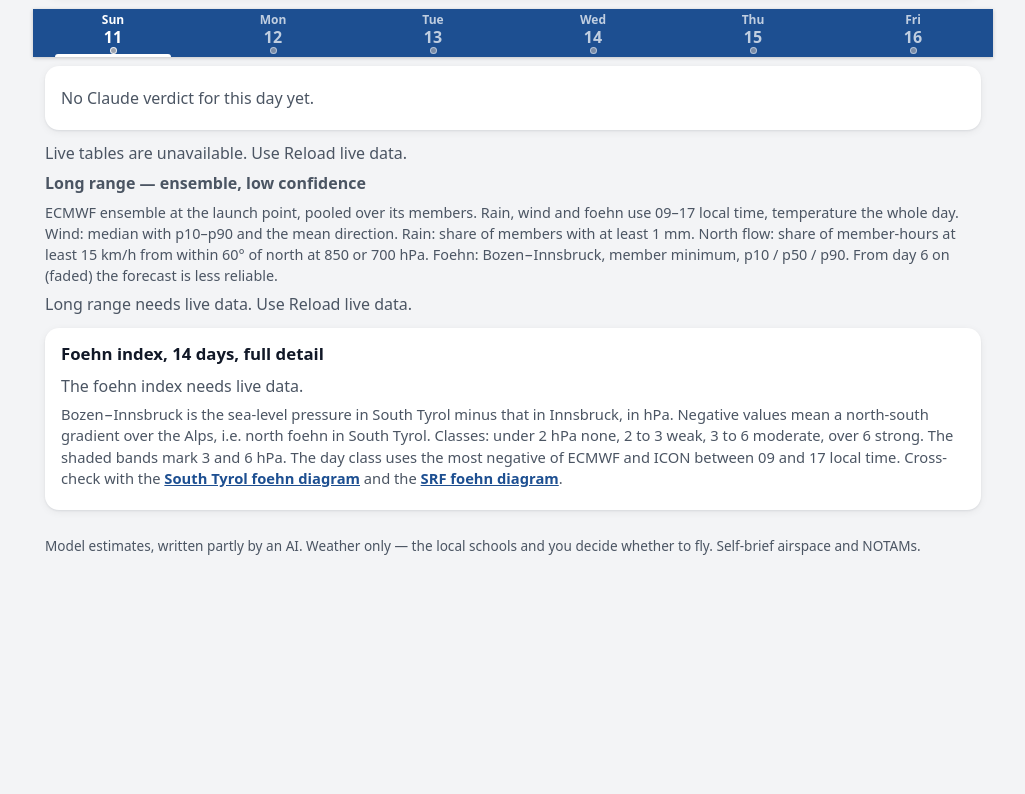
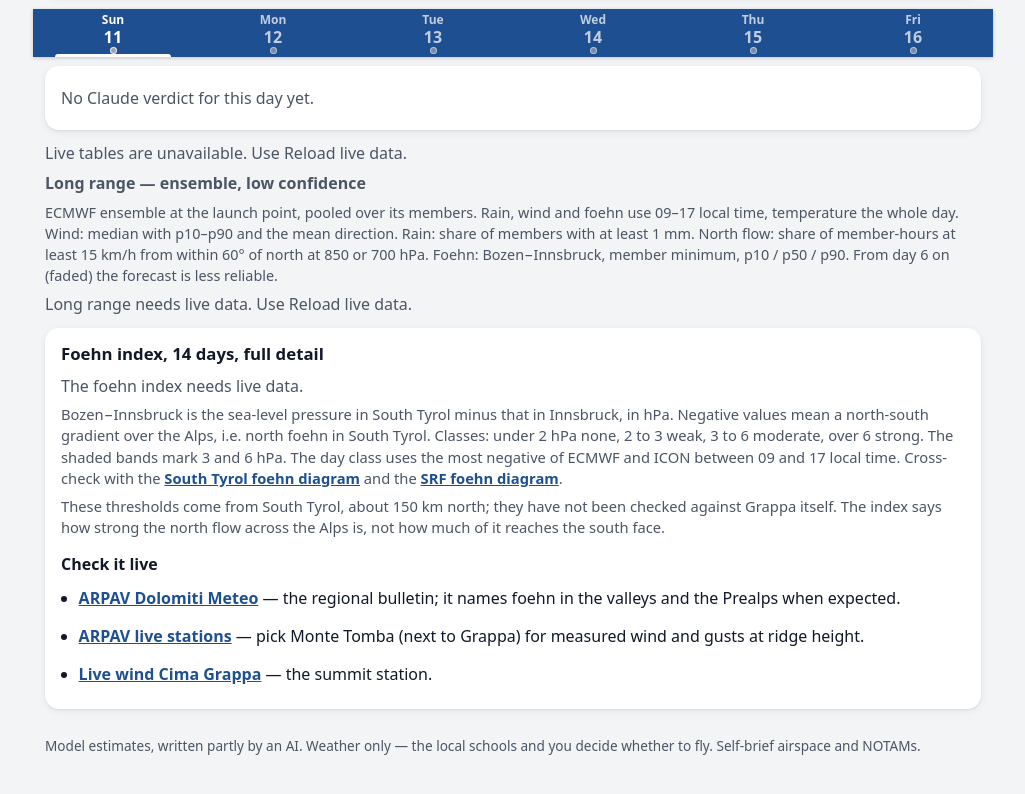
Before and after one commit to tfroidcoeur/bassano-forecast, a website: page index.html in a window 1280 px wide. Shown: the part 336-1130 px from the top of the page, without its empty margins (127-1152 px from the left). Before the commit the page ends 930 px from the top, so only its background shows below. Drawn offline with Linux system fonts and the light colour scheme; no server answers.

Commit message:
Foehn section: thresholds unverified for Grappa; live checks (ARPAV Dolomiti Meteo, ARPAV stations/Monte Tomba, Cima Grappa)

```diff
--- a/index.html
+++ b/index.html
@@ -81,6 +81,16 @@
         Cross-check with the <a href="https://wetter.provinz.bz.it/de/foehndiagramm" target="_blank" rel="noopener noreferrer">South Tyrol foehn diagram</a>
         and the <a href="https://www.srf.ch/meteo/surf-und-segelwetter/diagramme-foehn-und-bise" target="_blank" rel="noopener noreferrer">SRF foehn diagram</a>.
       </p>
+      <p class="explain">
+        These thresholds come from South Tyrol, about 150 km north; they have not been checked against Grappa itself. The index says how
+        strong the north flow across the Alps is, not how much of it reaches the south face.
+      </p>
+      <h3>Check it live</h3>
+      <ul class="check-live">
+        <li><a href="https://meteo.arpa.veneto.it/?page=DM" target="_blank" rel="noopener noreferrer">ARPAV Dolomiti Meteo</a> — the regional bulletin; it names foehn in the valleys and the Prealps when expected.</li>
+        <li><a href="https://www.arpa.veneto.it/dati-ambientali/dati-in-diretta/meteo-idro-nivo/variabili_meteo" target="_blank" rel="noopener noreferrer">ARPAV live stations</a> — pick Monte Tomba (next to Grappa) for measured wind and gusts at ridge height.</li>
+        <li><a href="https://www.windfinder.com/report/cima_grappa" target="_blank" rel="noopener noreferrer">Live wind Cima Grappa</a> — the summit station.</li>
+      </ul>
     </section>
   </main>
 
@@ -104,6 +114,8 @@
         <li><a href="https://wetter.provinz.bz.it/de/foehndiagramm" target="_blank" rel="noopener noreferrer">South Tyrol foehn diagram</a></li>
         <li><a href="https://www.srf.ch/meteo/surf-und-segelwetter/diagramme-foehn-und-bise" target="_blank" rel="noopener noreferrer">SRF foehn diagram</a></li>
         <li><a href="https://www.windfinder.com/report/cima_grappa" target="_blank" rel="noopener noreferrer">Live wind Cima Grappa (windfinder)</a></li>
+        <li><a href="https://www.arpa.veneto.it/dati-ambientali/dati-in-diretta/meteo-idro-nivo/variabili_meteo" target="_blank" rel="noopener noreferrer">ARPAV live stations (pick Monte Tomba)</a></li>
+        <li><a href="https://meteo.arpa.veneto.it/?page=DM" target="_blank" rel="noopener noreferrer">ARPAV Dolomiti Meteo bulletin</a></li>
         <li><a href="https://www.cimagrappa.it/en/stazione_meteo.php" target="_blank" rel="noopener noreferrer">Cima Grappa station</a></li>
         <li><a href="https://www.vololiberomontegrappa.it/decolli" target="_blank" rel="noopener noreferrer">Club Volo Libero Montegrappa</a></li>
       </ul>
--- a/style.css
+++ b/style.css
@@ -642,3 +642,8 @@ dialog input {
   *, *::before, *::after { animation: none !important; transition: none !important; }
   .progress::after { left: 0; width: 100%; opacity: 0.5; }
 }
+
+/* Live checks under the foehn chart */
+.check-live { padding-left: 1.1rem; margin: 0.3rem 0 0.2rem; }
+.check-live li { margin: 0.35rem 0; line-height: 1.4; }
+.check-live a { display: inline-block; min-height: 32px; line-height: 32px; }
--- a/sw.js
+++ b/sw.js
@@ -1,7 +1,7 @@
 // Service worker: stale-while-revalidate for the app shell, network-first with cache fallback for data.
 // The shell is refreshed in the background, so a new deploy reaches the next load even without a bump.
 // Bump SHELL_VERSION when the cache layout changes; the activate step removes older caches.
-const SHELL_VERSION = 'v12';
+const SHELL_VERSION = 'v13';
 const SHELL_CACHE = `grappa-shell-${SHELL_VERSION}`;
 const DATA_CACHE = `grappa-data-${SHELL_VERSION}`;
 
```
